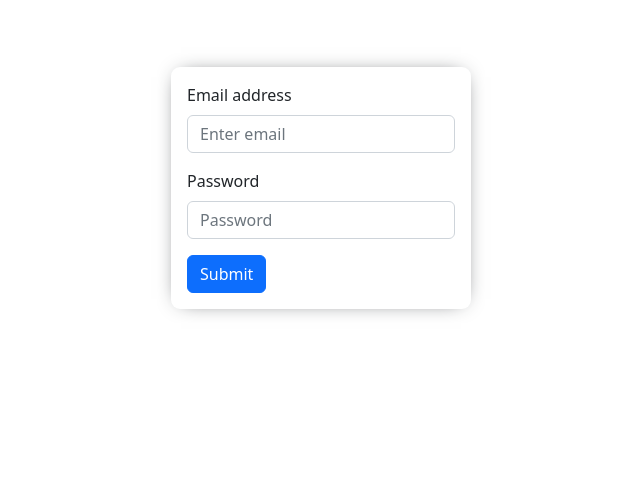
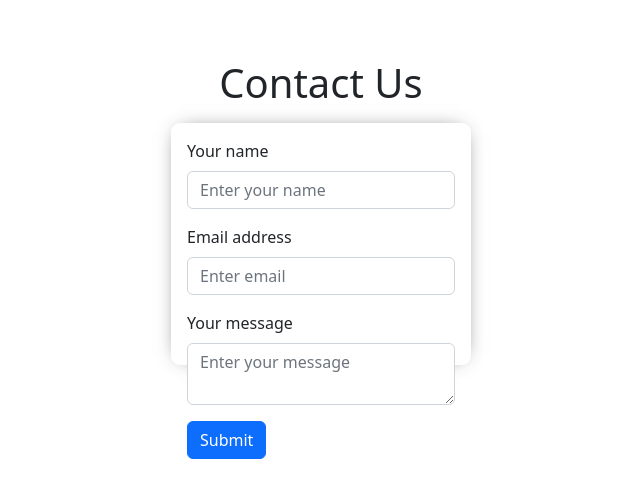
Before and after one commit to muh-osman/google-spreadsheets-form, a React (Create React App) app: page / in a window 1280 px wide. Shown: the part 233-730 px from the top of the page, without its empty margins (319-959 px from the left). Built offline with nearby package versions, Linux system fonts and the light colour scheme.

Commit message:
Bug Fixes

```diff
--- a/src/App.js
+++ b/src/App.js
@@ -4,26 +4,26 @@ import { useRef, useState } from "react";
 import Button from "react-bootstrap/Button";
 import Form from "react-bootstrap/Form";
 import Alert from "react-bootstrap/Alert";
+import InputGroup from "react-bootstrap/InputGroup";
 
 function App() {
   const form = useRef();
   const [alertMsg, setAlertMsg] = useState("");
   const [validated, setValidated] = useState(false);
-  const btn = useRef()
+  const btn = useRef();
 
   let alert = <Alert variant={"warning"}> {alertMsg} </Alert>;
 
   function submitHandler(e) {
     e.preventDefault();
-    btn.current.classList.add('btn_loader')
+    btn.current.classList.add("btn_loader");
+    const formData = new FormData(form.current);
 
     if (form.current.checkValidity() === false) {
-      btn.current.classList.remove('btn_loader')
+      btn.current.classList.remove("btn_loader");
       e.stopPropagation();
       setValidated(true);
-
     } else {
-      const formData = new FormData(form.current);
       fetch(
         "https://script.google.com/macros/s/AKfycbwbZJD06dt4ml-zOUgeG39wtlbZPFh6jmowhJNqXVehP0XBcMtOMMdFlf7VrHZujoaqXA/exec",
         {
@@ -32,17 +32,20 @@ function App() {
         }
       )
         .then((response) => {
-          document.querySelector(".flip-card-inner").style.transform = "rotateY(180deg)";
-          setValidated(false);
+          document.querySelector(".flip-card-inner").style.transform =
+            "rotateY(180deg)";
         })
         .catch((error) => {
           setAlertMsg(error.message);
-          btn.current.classList.remove('btn_loader')
+          btn.current.classList.remove("btn_loader");
         });
     }
   }
 
   return (
+    <>
+      <h1 className="mt-5 mb-3">Contact Us</h1>
+
       <div className="App flip-card">
         <div className="flip-card-inner">
           {alertMsg && alert}
@@ -53,27 +56,41 @@ function App() {
             noValidate
             validated={validated}
           >
-          {/* Email */}
-          <Form.Group className="mb-3" controlId="formBasicEmail">
-            <Form.Label>Email address</Form.Label>
+            {/* Your name */}
+            <Form.Group className="mb-3" controlId="formBasicName">
+              <Form.Label>Your name</Form.Label>
               <Form.Control
-              type="email"
-              name="email"
-              placeholder="Enter email"
+                type="text"
+                name="name"
+                placeholder="Enter your name"
                 required
               />
             </Form.Group>
 
-          {/* Password */}
-          <Form.Group className="mb-3" controlId="formBasicPassword">
-            <Form.Label>Password</Form.Label>
+            {/* Email */}
+            <Form.Label>Email address</Form.Label>
+            <InputGroup className="mb-3">
               <Form.Control
-              type="password"
-              name="password"
-              placeholder="Password"
+                placeholder="Enter email"
+                aria-label="Recipient's username"
+                aria-describedby="basic-addon2"
+                type="email"
+                name="email"
                 required
               />
-          </Form.Group>
+            </InputGroup>
+
+            {/* Your message */}
+            <Form.Label>Your message</Form.Label>
+            <InputGroup className="mb-3">
+              <Form.Control
+                as="textarea"
+                name="textarea"
+                aria-label="textarea"
+                placeholder="Enter your message"
+                required
+              />
+            </InputGroup>
 
             {/* Button */}
             <Button
@@ -92,9 +109,9 @@ function App() {
             <h1>Thank You!</h1>
             <h3>Your submission has been sent.</h3>
           </div>
-
         </div>
       </div>
+    </>
   );
 }
 
```
Lines whose indentation alone changed are shown as unchanged.
